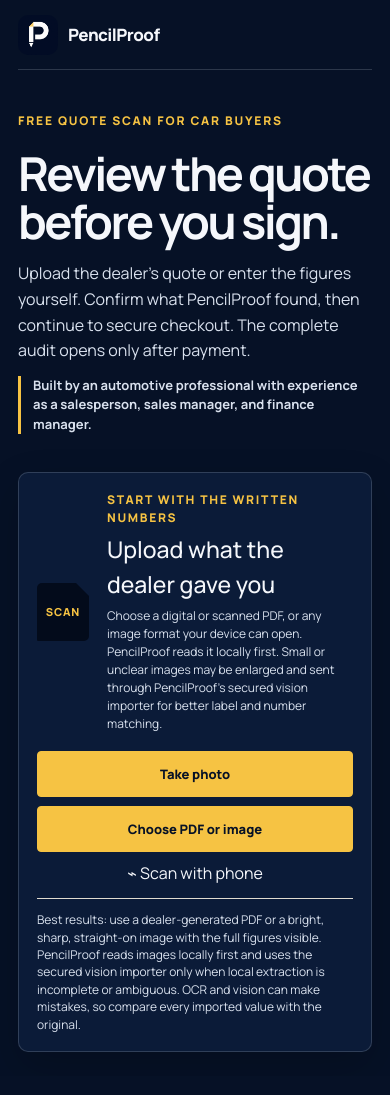
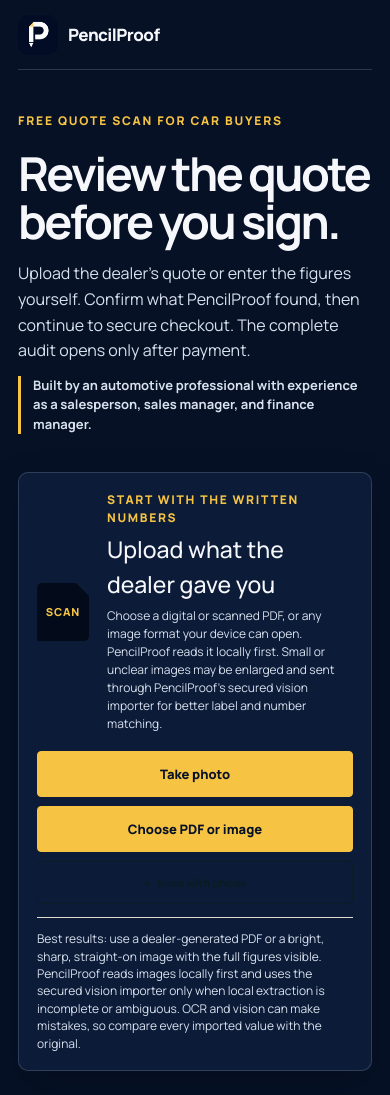
Before and after one commit to jpk0705/pencilproof, a Next.js app: page /analyze in a window 390 px wide. Built offline with nearby package versions, Linux system fonts and the light colour scheme.

Commit message:
Add QR phone camera bridge

```diff
--- a/app/globals.css
+++ b/app/globals.css
@@ -367,6 +367,47 @@ footer { border-top: 1px solid var(--line); padding: 34px 0; }
 .pdf-upload-actions { display: flex; flex-wrap: wrap; justify-content: flex-end; gap: 9px; }
 .pdf-camera-button { background: var(--ink); color: var(--accent); border-color: var(--ink); }
 .pdf-upload-loading { opacity: .65; cursor: wait; }
+.phone-camera-trigger { min-height: 43px; display: inline-flex; align-items: center; justify-content: center; gap: 7px; padding: 0 15px; border: 1px solid var(--ink); border-radius: 4px; color: var(--ink); background: transparent; font: inherit; font-size: 11px; font-weight: 900; cursor: pointer; }
+.phone-camera-trigger:hover { box-shadow: 0 6px 16px rgba(11, 28, 37, .12); transform: translateY(-1px); }
+.phone-camera-trigger:disabled { opacity: .55; cursor: wait; transform: none; }
+.free-scan-upload-actions .phone-camera-trigger { min-height: 56px; padding: 0 17px; color: var(--ink); background: transparent; font-size: 16px; }
+.phone-camera-panel { position: fixed; z-index: 30; inset: 50% auto auto 50%; width: min(660px, calc(100vw - 30px)); max-height: calc(100vh - 30px); overflow: auto; padding: 27px; border: 1px solid rgba(16,40,75,.18); border-radius: 14px; color: #10284b; background: #fffdf8; box-shadow: 0 24px 80px rgba(6,17,38,.35); transform: translate(-50%, -50%); }
+.phone-camera-panel::before { content: ''; position: fixed; z-index: -1; inset: -100vh; background: rgba(6,17,38,.58); }
+.phone-camera-panel-head { display: flex; align-items: flex-start; justify-content: space-between; gap: 20px; }
+.phone-camera-panel .eyebrow { margin: 0 0 6px; color: #39745a; font-size: 9px; font-weight: 900; letter-spacing: .14em; }
+.phone-camera-panel h3 { margin: 0; font: 500 27px/1.1 Georgia, serif; }
+.phone-camera-close { width: 34px; height: 34px; border: 1px solid #c9c4b9; border-radius: 50%; color: #10284b; background: transparent; font-size: 24px; line-height: 1; cursor: pointer; }
+.phone-camera-loading { margin-top: 24px; padding: 16px; border-radius: 8px; color: #38556c; background: #e5eef5; font-size: 13px; }
+.phone-camera-content { display: grid; grid-template-columns: 300px 1fr; gap: 26px; align-items: center; margin-top: 24px; }
+.phone-camera-qr-wrap { position: relative; width: 300px; padding: 10px; border: 1px solid #d7d4ca; border-radius: 12px; background: white; }
+.phone-camera-qr { display: block; width: 100%; height: auto; image-rendering: pixelated; }
+.phone-camera-dot { position: absolute; right: 21px; bottom: 21px; width: 13px; height: 13px; border: 3px solid white; border-radius: 50%; background: #d9a630; box-shadow: 0 2px 8px rgba(6,17,38,.22); }
+.phone-camera-dot-connected, .phone-camera-dot-receiving, .phone-camera-dot-complete { background: #39986b; }
+.phone-camera-dot-error { background: #bd5a43; }
+.phone-camera-instructions strong { display: block; font-size: 14px; line-height: 1.5; }
+.phone-camera-instructions ol { margin: 16px 0; padding-left: 22px; color: #536475; font-size: 13px; line-height: 1.8; }
+.phone-camera-instructions small { display: block; color: #7b8790; font-size: 11px; line-height: 1.5; }
+.phone-camera-error, .phone-camera-success { margin: 21px 0 0; padding: 13px; border-radius: 7px; font-size: 12px; line-height: 1.5; }
+.phone-camera-error { color: #8b3026; background: #f9e3dc; }
+.phone-camera-success { color: #15543f; background: #e3f1eb; }
+.phone-camera-upload-fallback { margin-top: 22px; padding: 0; border: 0; color: #39745a; background: transparent; font: inherit; font-size: 11px; font-weight: 800; text-decoration: underline; cursor: pointer; }
+.phone-camera-page { min-height: 100vh; display: grid; place-items: center; padding: 20px; color: #f5f7fb; background: radial-gradient(circle at 80% 12%, rgba(246,195,67,.13), transparent 34%), #061126; font-family: Manrope, ui-sans-serif, system-ui, sans-serif; }
+.phone-camera-card { width: min(520px, 100%); padding: clamp(28px, 7vw, 54px); border: 1px solid rgba(217,225,238,.18); border-radius: 18px; background: linear-gradient(145deg, rgba(11,27,56,.98), rgba(6,17,38,.97)); box-shadow: 0 28px 80px rgba(0,0,0,.38); }
+.phone-camera-brand { display: flex; align-items: center; gap: 11px; color: #f5f7fb; font-size: 17px; letter-spacing: -.03em; }
+.phone-camera-brand img { border: 1px solid rgba(246,195,67,.5); border-radius: 11px; }
+.phone-camera-card .eyebrow { margin: 35px 0 12px; color: #f6c343; font-size: 10px; font-weight: 900; letter-spacing: .14em; }
+.phone-camera-card h1 { margin: 0; color: #f5f7fb; font-size: clamp(37px, 9vw, 52px); line-height: 1.02; letter-spacing: -.055em; }
+.phone-camera-lede { margin: 16px 0 0; color: #d9e1ee; font-size: 15px; line-height: 1.7; }
+.phone-camera-status { display: flex; align-items: flex-start; gap: 11px; margin-top: 27px; padding: 15px 16px; border: 1px solid rgba(246,195,67,.38); border-radius: 10px; color: #ffe39a; background: rgba(246,195,67,.1); font-size: 14px; font-weight: 700; line-height: 1.5; }
+.phone-camera-status-dot { width: 8px; height: 8px; flex: 0 0 8px; margin-top: 6px; border-radius: 50%; background: #f6c343; box-shadow: 0 0 0 5px rgba(246,195,67,.12); }
+.phone-camera-status-ready .phone-camera-status-dot, .phone-camera-status-sent .phone-camera-status-dot { background: #61c28b; box-shadow: 0 0 0 5px rgba(97,194,139,.12); }
+.phone-camera-status-error .phone-camera-status-dot { background: #e47661; box-shadow: 0 0 0 5px rgba(228,118,97,.12); }
+.phone-camera-send-progress { height: 8px; overflow: hidden; margin-top: 18px; border-radius: 999px; background: rgba(255,255,255,.13); }
+.phone-camera-send-progress span { display: block; height: 100%; border-radius: inherit; background: #f6c343; transition: width .2s ease; }
+.phone-camera-take-button { display: flex; align-items: center; justify-content: center; min-height: 53px; margin-top: 25px; border: 1px solid #f6c343; border-radius: 5px; color: #061126; background: #f6c343; font-size: 15px; font-weight: 900; cursor: pointer; }
+.phone-camera-take-button input { display: none; }
+.phone-camera-take-button:has(input:disabled) { opacity: .6; cursor: wait; }
+.phone-camera-footnote { margin: 21px 0 0; color: #aebbd0; font-size: 11px; line-height: 1.6; }
 .pdf-import-status { display: flex; gap: 11px; align-items: flex-start; margin-top: 17px; padding: 13px; border-radius: 6px; font-size: 10px; }
 .pdf-import-status > span { width: 23px; height: 23px; display: grid; place-items: center; flex: 0 0 23px; border-radius: 50%; font-size: 10px; font-weight: 900; }
 .pdf-import-status p { margin: 3px 0 0; line-height: 1.5; }
@@ -719,6 +760,8 @@ footer { border-top: 1px solid var(--line); padding: 34px 0; }
   .evidence-layout { grid-template-columns: 1fr; }.document-evidence { position: static; }.document-evidence iframe, .document-evidence img { height: 55vh; }.document-evidence iframe { min-height: 300px; }
   .vehicle-photo { grid-template-columns: 1fr; }.vehicle-photo img { min-height: 0; aspect-ratio: 16 / 9; }.vehicle-photo figcaption { gap: 10px; padding: 14px; }.vehicle-photo-compact { min-height: 0; }
   .free-scan-head { align-items: flex-start; }.free-scan-summary { grid-template-columns: 1fr 1fr; }.free-scan-summary div:nth-child(2) { border-right: 0; }.free-scan-summary div:nth-child(-n+2) { border-bottom: 1px solid #d3dccb; }.free-detected-values { grid-template-columns: 1fr 1fr; }.free-math-preview, .free-manual-grid { grid-template-columns: 1fr; }.free-manual-grid .manual-field-wide { grid-column: auto; }.free-scan-drop { padding: 42px 20px; }.free-scan-upload-actions { width: 100%; flex-direction: column; }.free-scan-drop .button, .free-scan-error .button { width: 100%; }
+  .free-scan-upload-actions .phone-camera-trigger { width: 100%; }
+  .phone-camera-content { grid-template-columns: 1fr; }.phone-camera-qr-wrap { width: min(280px, 100%); margin: 0 auto; }.phone-camera-panel { padding: 21px; }.phone-camera-panel h3 { font-size: 23px; }
   .pdf-import-main > div:nth-child(2) > p:last-child, .pdf-import-status, .pdf-import-note, .score-note, .result-disclaimer { font-size: 12px; }
   .result-flag b, .product-insight h3 { font-size: 13px; }.result-flag small, .product-insight p, .product-insight > small, .empty-products { font-size: 12px; }
   .analyzer-header.shell { width: min(100% - 36px, 1280px); }
```
